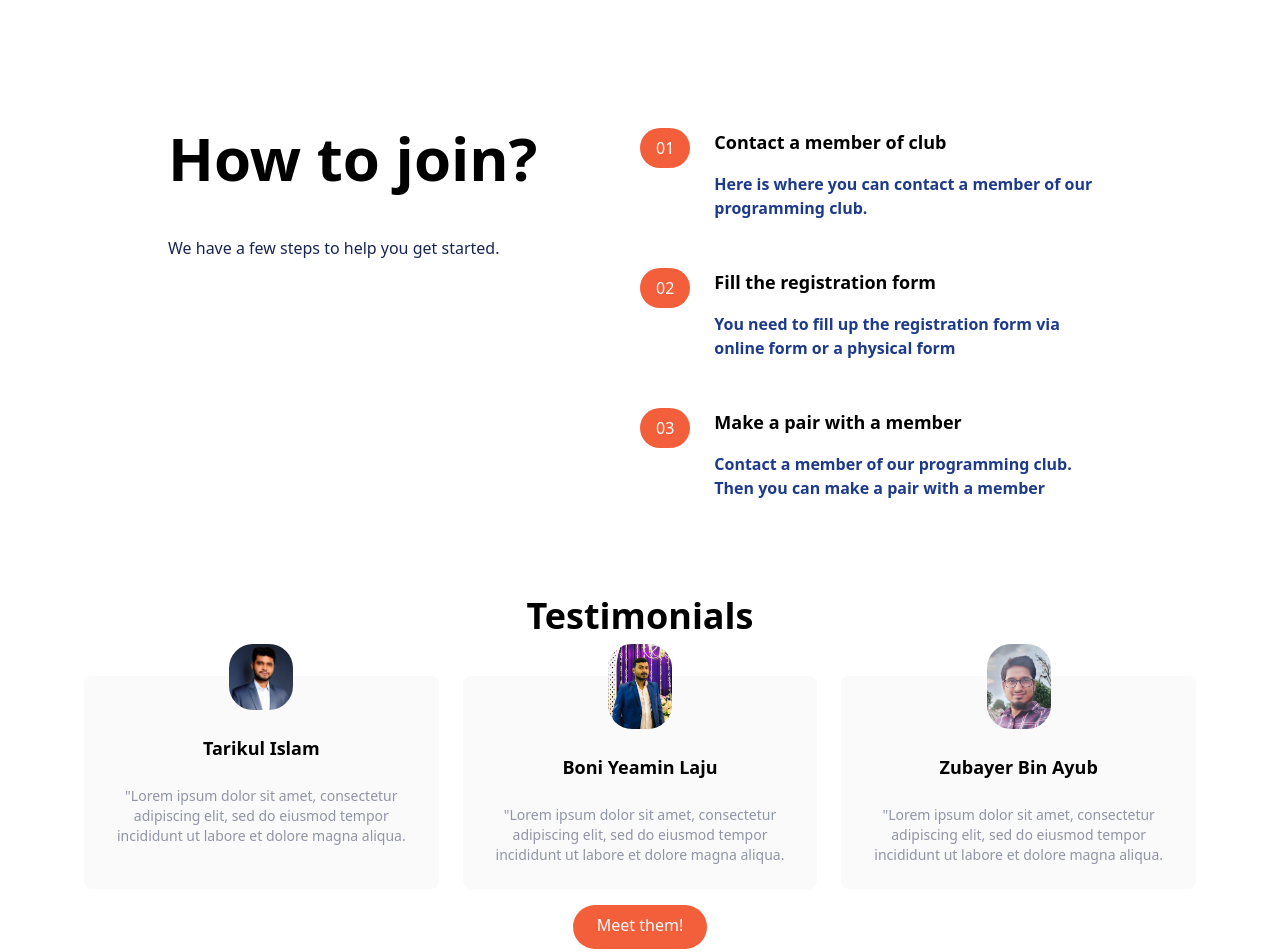
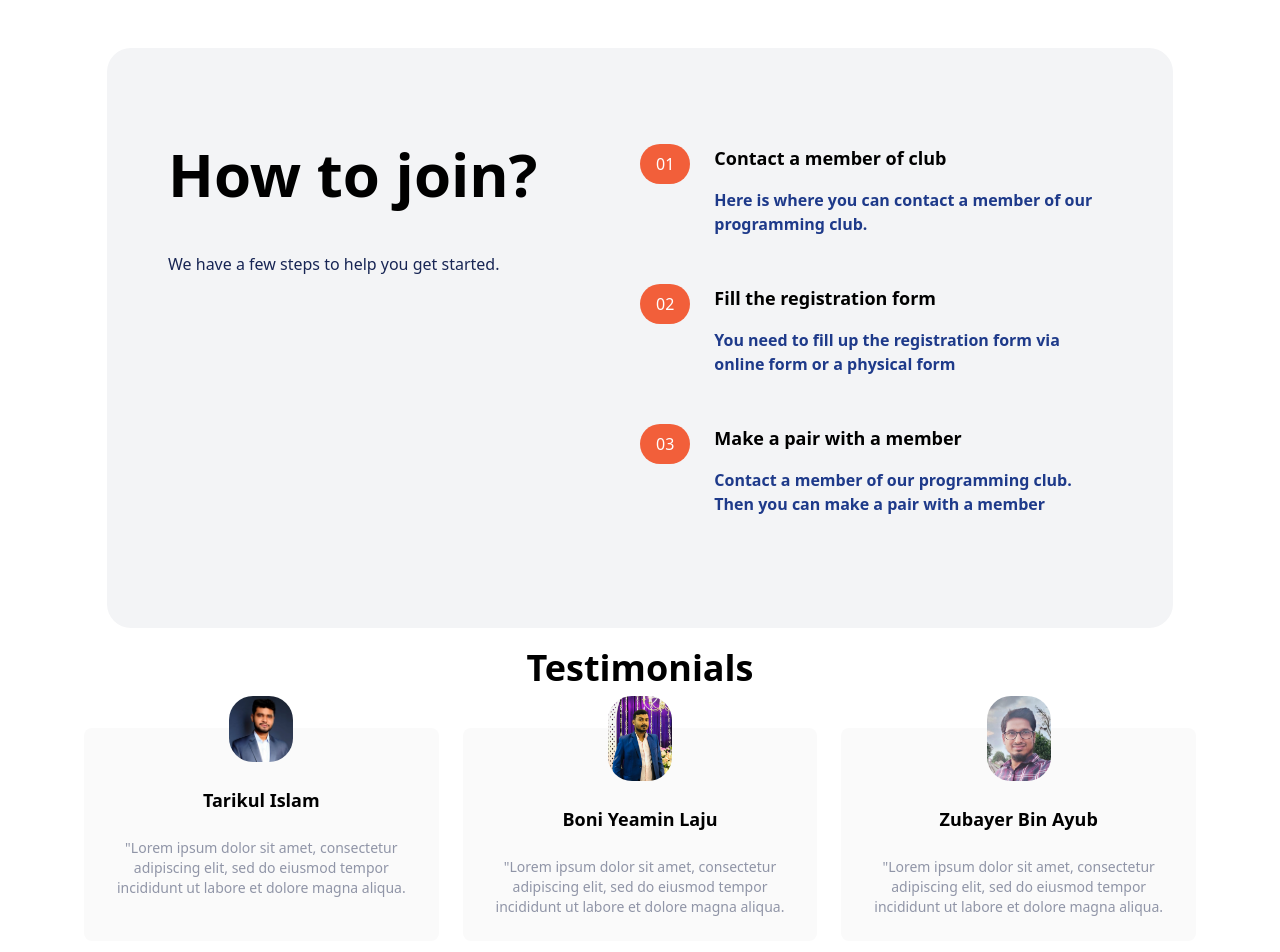
Before and after one commit to mdsiaofficial/Tailwindcss-crash-course, a website: page index.html in a window 1280 px wide. Shown: the part 780-1732 px from the top of the page. Drawn offline with Linux system fonts and the light colour scheme.

Commit message:
done all ekta jinsi baddee

```diff
--- a/index.html
+++ b/index.html
@@ -74,9 +74,9 @@
         </div>
     </section>
 
-    <section id="features" class="md:py-20">
+    <section id="features" class="bg-gray-100 w-10/12 mx-auto rounded-3xl items-center md:py-20">
         <!-- flex container -->
-        <div class="container flex flex-col px-4 mx-auto space-y-12 md:space-y-0 md:flex-row">
+        <div class="container flex flex-col p-3 md:px-4 md:p-4 mx-auto space-y-12 md:space-y-0 md:flex-row">
 
             <!-- what now -->
             <div class="flex flex-col space-y-12 md:w-1/2">
@@ -145,7 +145,7 @@
     </section>
 
     <!-- testimonials -->
-    <section class="testimonials">
+    <section class="testimonials py-5">
         <!-- container to heading and testimonial blocks -->
         <div class="max-w-6xl px-5 mx-auto text-center">
 
--- a/input.css
+++ b/input.css
@@ -4,7 +4,7 @@
 
 
 body{
-    background-image: url("./images/assets/bgbg.jpg");
+    background-image: url("");
     background-repeat: no-repeat;
     background-size: 800px;
     background-position: 90% -25%;
```
Also changed, not shown: output.css.
